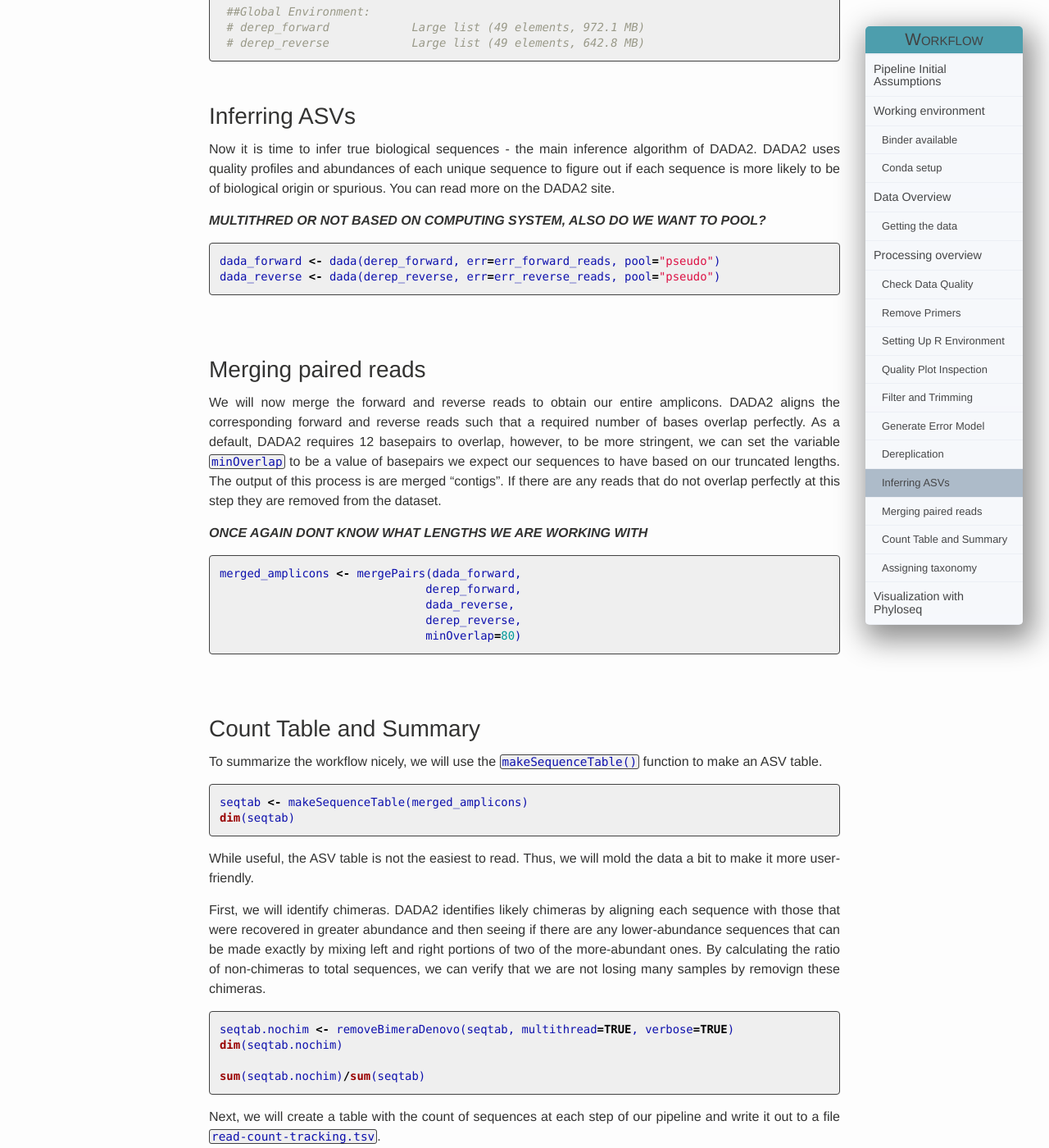
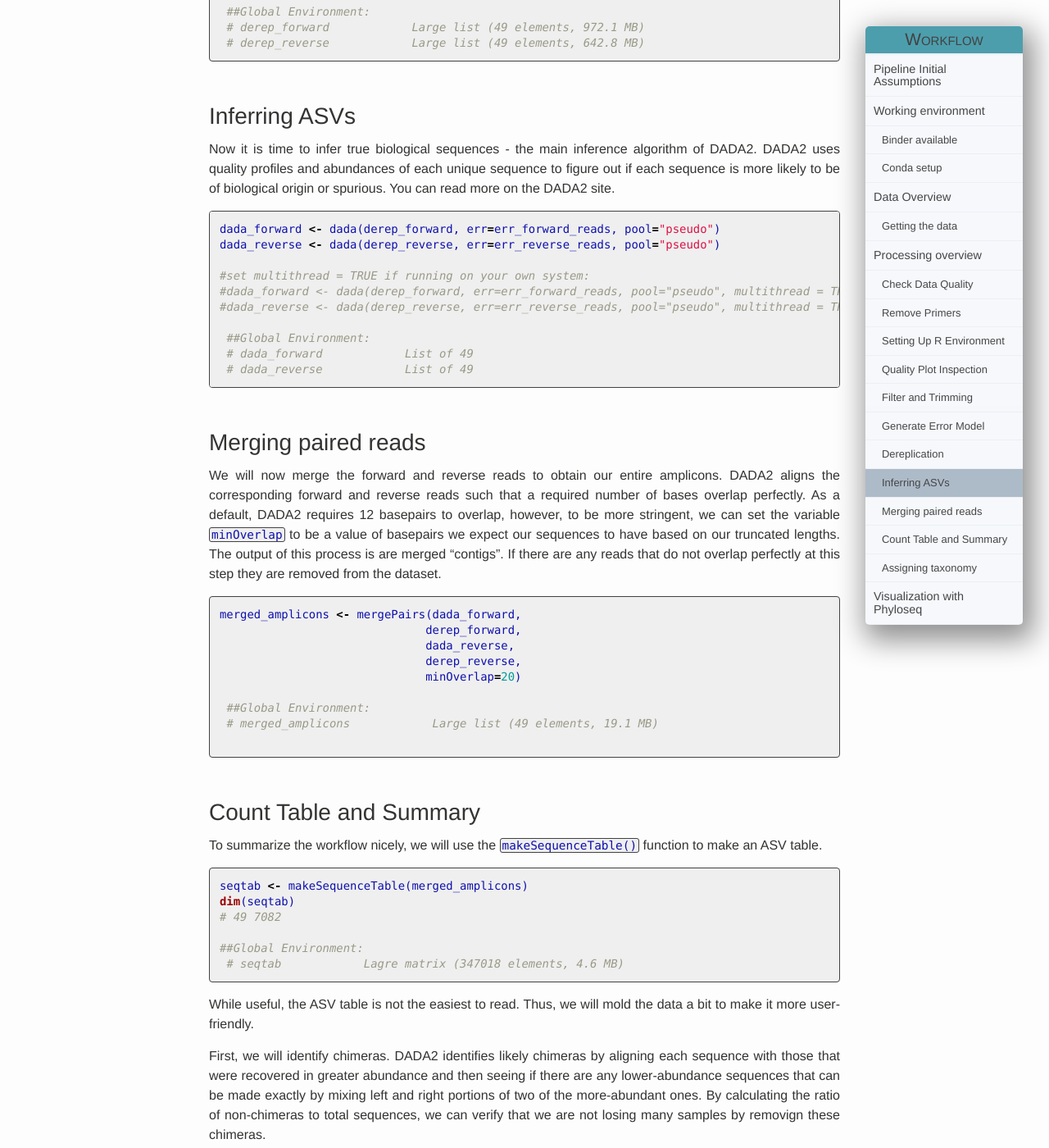
Before and after one commit to Maine-eDNA/Maine-eDNA.github.io, a Jekyll site: the page built from Tutorial/index.md, in a window 1280 px wide and 1400 px high, scrolled down 10247 px. Shown: the whole window at 82% size. Built offline with Jekyll 4.4.1, drawn with Linux system fonts in a browser that asks for light colours; some of the changed text lies outside the part shown.

Commit message:
through seqtab

````diff
--- a/Tutorial/index.md
+++ b/Tutorial/index.md
@@ -349,31 +349,38 @@ names(derep_reverse) <- samples
 
 Now it is time to infer true biological sequences - the main inference algorithm of DADA2. DADA2 uses quality profiles and abundances of each unique sequence to figure out if each sequence is more likely to be of biological origin or spurious. You can read more on the DADA2 site.
 
-***MULTITHRED OR NOT BASED ON COMPUTING SYSTEM, ALSO DO WE WANT TO POOL?***
 ```R
 dada_forward <- dada(derep_forward, err=err_forward_reads, pool="pseudo")
 dada_reverse <- dada(derep_reverse, err=err_reverse_reads, pool="pseudo")
+
+#set multithread = TRUE if running on your own system:
+#dada_forward <- dada(derep_forward, err=err_forward_reads, pool="pseudo", multithread = TRUE)
+#dada_reverse <- dada(derep_reverse, err=err_reverse_reads, pool="pseudo", multithread = TRUE)
+
+ ##Global Environment:
+ # dada_forward            List of 49
+ # dada_reverse            List of 49
 ```
 
 <br>
-<br>
-
 
 ## Merging paired reads
 
 We will now merge the forward and reverse reads to obtain our entire amplicons. DADA2 aligns the corresponding forward and reverse reads such that a required number of bases overlap perfectly. As a default, DADA2 requires 12 basepairs to overlap, however, to be more stringent, we can set the variable `minOverlap` to be a value of basepairs we expect our sequences to have based on our truncated lengths. The output of this process is are merged "contigs". If there are any reads that do not overlap perfectly at this step they are removed from the dataset.
 
-***ONCE AGAIN DONT KNOW WHAT LENGTHS WE ARE WORKING WITH***
+
 ```R
 merged_amplicons <- mergePairs(dada_forward,
                               derep_forward,
                               dada_reverse,
                               derep_reverse,
-                              minOverlap=80)
+                              minOverlap=20)
+
+ ##Global Environment:
+ # merged_amplicons            Large list (49 elements, 19.1 MB)
+
 ```
 
-
-<br>
 <br>
 
 ## Count Table and Summary
@@ -383,6 +390,10 @@ To summarize the workflow nicely, we will use the `makeSequenceTable()` function
 ```R
 seqtab <- makeSequenceTable(merged_amplicons)
 dim(seqtab)
+# 49 7082
+
+##Global Environment:
+ # seqtab            Lagre matrix (347018 elements, 4.6 MB)
 ```
 
 While useful, the ASV table is not the easiest to read. Thus, we will mold the data a bit to make it more user-friendly.
@@ -391,9 +402,12 @@ First, we will identify chimeras. DADA2 identifies likely chimeras by aligning e
 
 ```R
 seqtab.nochim <- removeBimeraDenovo(seqtab, multithread=TRUE, verbose=TRUE)
+# Identified 4787 bimeras out of 7082 input sequences.
+
 dim(seqtab.nochim)
-
+# 49 2295
 sum(seqtab.nochim)/sum(seqtab)
+# 0.9471908
 ```
 
 Next, we will create a table with the count of sequences at each step of our pipeline and write it out to a file `read-count-tracking.tsv`.
@@ -409,6 +423,20 @@ summary_tab <- data.frame(row.names=samples, dada2_input=filtered_out[,1],
                final_perc_reads_retained=round(rowSums(seqtab.nochim)/filtered_out[,1]*100, 1))
 
 write.table(summary_tab, "read-count-tracking.tsv", quote=FALSE, sep="\t", col.names=NA)
+
+##Global Environment:
+ # summary_tab            49 obs of 7 variables
+
+head(summary_tab)
+
+#       dada2_input filtered dada_f dada_r merged nonchim final_perc_reads_retained
+# KAW1        26214    23016  22749  22835  21544   19904                      75.9
+# KAW10       16767    14624  14514  14528  13567   12605                      75.2
+# KAW11       32055    27841  27683  27737  26860   25673                      80.1
+# KAW12       29206    25121  24971  25015  22817   21942                      75.1
+# KAW13       25789    22684  22496  22490  21523   19665                      76.3
+# KAW14       30269    26219  25963  25958  24671   22486                      74.3
+
 ```
 
 Now we have our ASVs ready to be assigned taxonomy so we can identify what is really existing in our samples!
````
